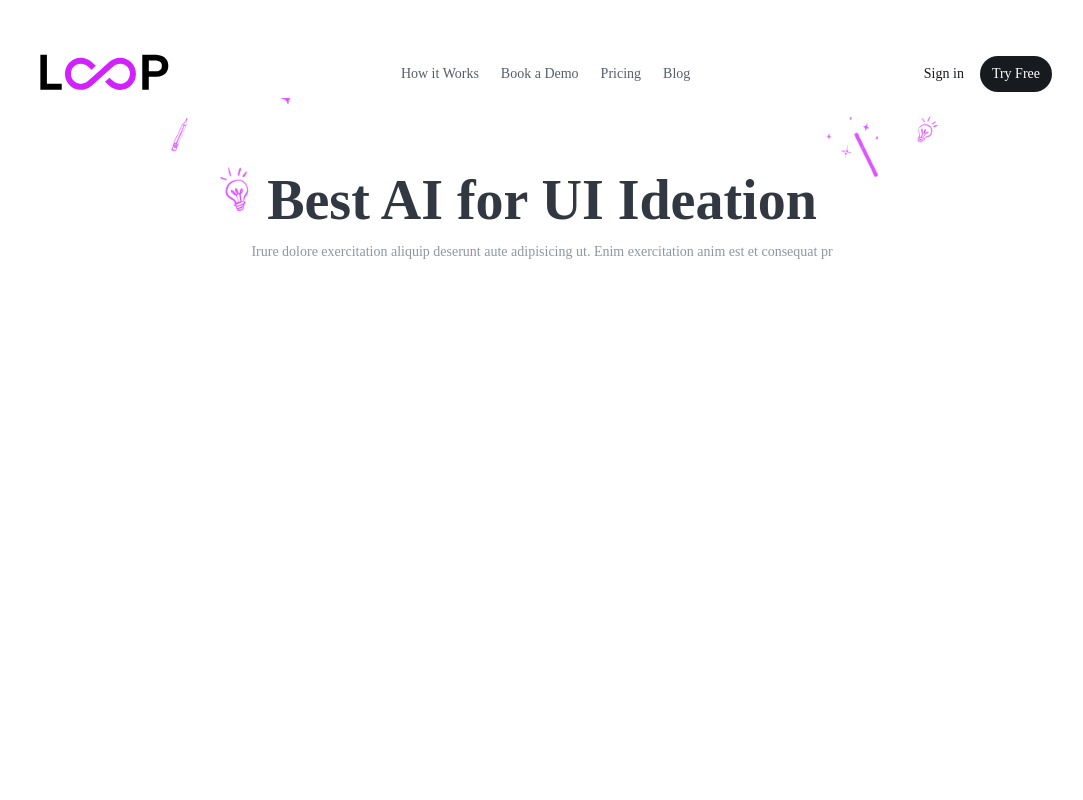
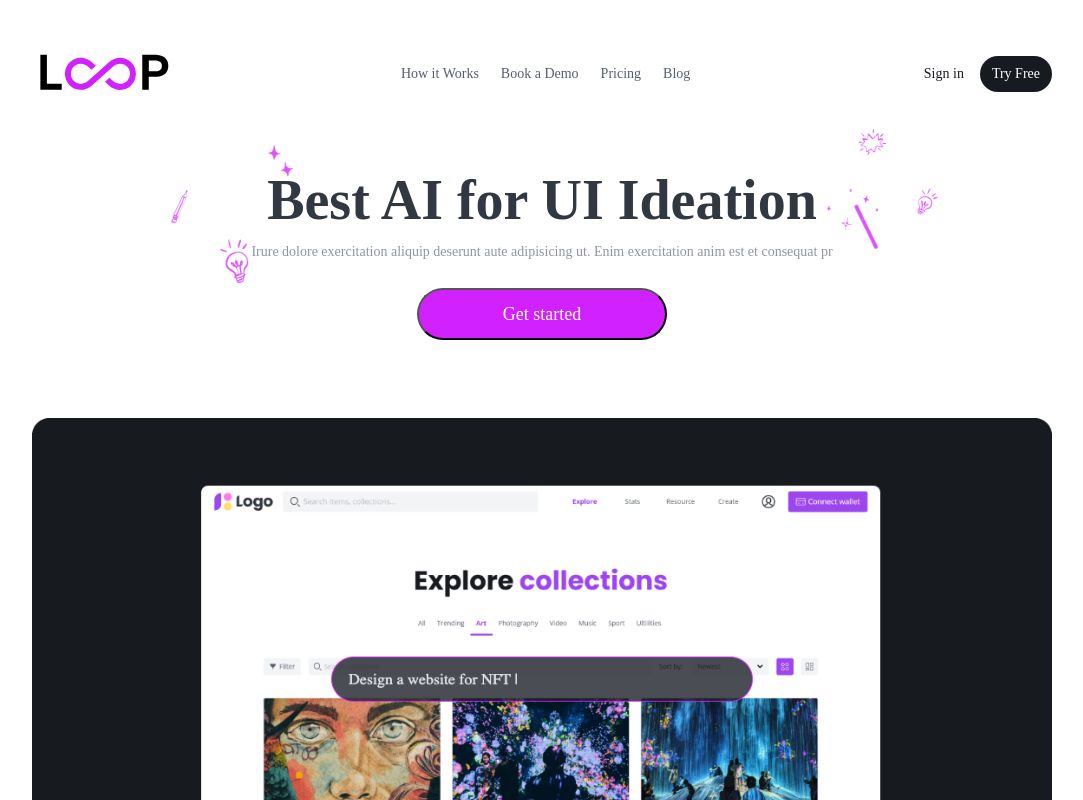
Before and after one commit to mohsinnaqvipro/ai-web, a Next.js app: page / in a window 1280 px wide. Shown: the top 800 px of the page, without its empty margins (98-1181 px from the left). Built offline with nearby package versions, Linux system fonts and the light colour scheme.

Commit message:
Working on testimonials part

```diff
--- a/package.json
+++ b/package.json
@@ -9,8 +9,8 @@
     "lint": "next lint"
   },
   "dependencies": {
+    "next": "latest",
     "react": "latest",
-    "react-dom": "latest",
-    "next": "latest"
+    "react-dom": "latest"
   }
 }
--- a/src/components/Hero/hero.module.css
+++ b/src/components/Hero/hero.module.css
@@ -1,11 +1,13 @@
 .mainLayout {
   display: flex;
   text-align: center;
+  align-items: center;
   flex-direction: column;
   background-image: url(../../assets/images/hero.png);
   background-size: cover;
   background-repeat: no-repeat;
   background-position: center center;
+  height: 320px;
 }
 
 .h1 {
@@ -18,3 +20,9 @@
   color: #9095a0ff;
   margin-top: 12px;
 }
+
+.video {
+  margin: 0 0 62px 0;
+  width: 100%;
+  height: 100%;
+}
--- a/src/components/Hero/index.js
+++ b/src/components/Hero/index.js
@@ -1,14 +1,23 @@
+'use client'
+
 import React from 'react'
+import Image from 'next/image'
+import Button from '@/shared/Button'
+import Video from '@/assets/images/video.png'
 import styles from './hero.module.css'
 
 const Hero = () => {
   return (
+    <>
       <div className={styles.mainLayout}>
         <h1 className={styles.h1}>{`Best AI for UI Ideation`}</h1>
         <p
           className={styles.p}
         >{`Irure dolore exercitation aliquip deserunt aute adipisicing ut. Enim exercitation anim est et consequat pr`}</p>
+        <Button />
       </div>
+      <Image className={styles.video} src={Video} />
+    </>
   )
 }
 
--- /dev/null
+++ b/src/shared/Button/button.module.css
@@ -0,0 +1,12 @@
+.button {
+  display: flex;
+  align-items: center;
+  justify-content: center;
+  width: 250px;
+  height: 52px;
+  font-size: 18px;
+  color: #ffffffff; /* white */
+  background: #d221ffff;
+  border-radius: 26px;
+  margin-top: 14px;
+}
--- /dev/null
+++ b/src/shared/Button/index.js
@@ -0,0 +1,8 @@
+import React from 'react'
+import styles from './button.module.css'
+
+const Button = () => {
+  return <button className={styles.button}>Get started</button>
+}
+
+export default Button
```
Also changed, not shown: src/app/Testimonials/page.js (added, +7 -0 lines), src/components/Testimonials/Card/index.js (added, +7 -0 lines), src/components/Testimonials/index.js (added, +8 -0 lines), src/assets/images/video.png (added), 1 other file (tests, documents, lock files or other folders). Lines whose indentation alone changed are shown as unchanged.
